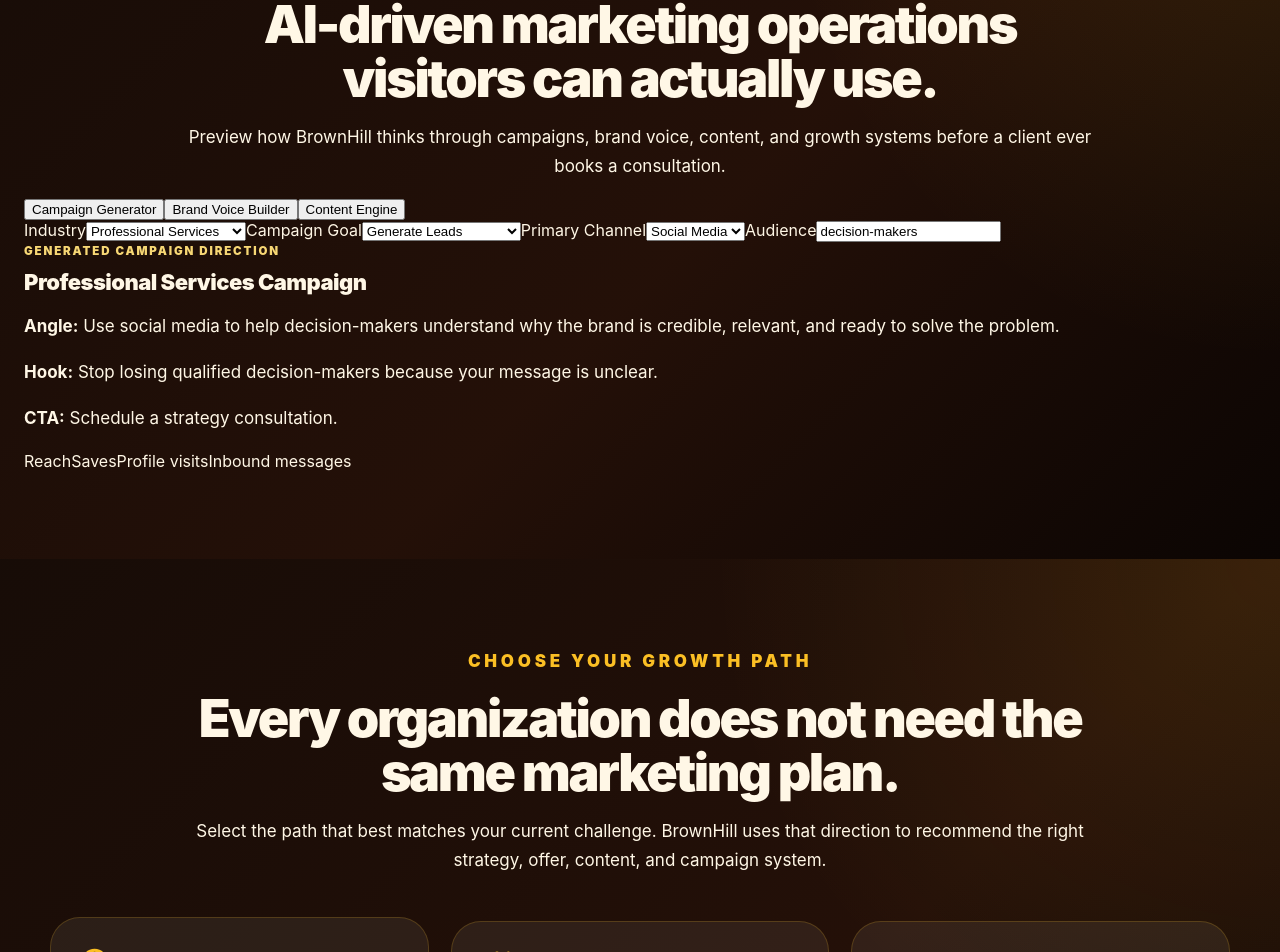
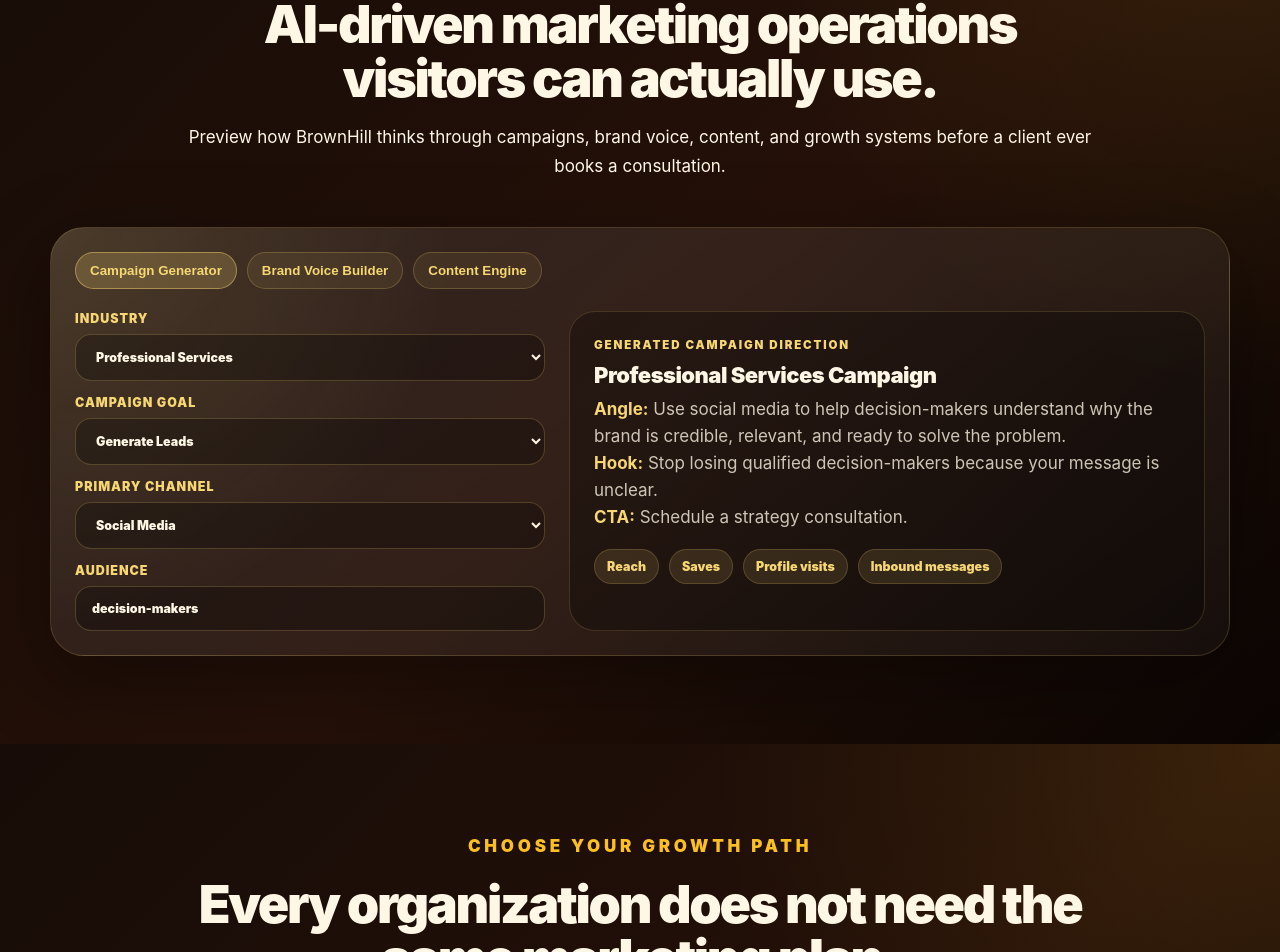
Before and after one commit to BH850/brownhill-website, a React (Vite) app: page / in a window 1280 px wide. Shown: the part 3195-4147 px from the top of the page. Built offline with nearby package versions, Linux system fonts and the light colour scheme.

Commit message:
Update index.css

```diff
--- a/src/index.css
+++ b/src/index.css
@@ -3238,3 +3238,513 @@
     padding: 20px;
   }
 }
+/* SHORTER PREMIUM BROWNHILL VERSION + AI COMMAND CENTER */
+
+.site,
+.theme-dark {
+  background: #170c07;
+  color: #fff7e6;
+}
+
+.theme-toggle {
+  display: none !important;
+}
+
+.premium-dark {
+  background:
+    radial-gradient(circle at top right, rgba(251, 191, 36, 0.1), transparent 34%),
+    linear-gradient(135deg, #170c07 0%, #241008 54%, #0b0503 100%) !important;
+  color: #fff7e6 !important;
+}
+
+.theme-dark .card,
+.theme-dark .proof-card,
+.theme-dark .service-card,
+.theme-dark .package-card,
+.theme-dark .growth-path-card,
+.theme-dark .growth-path-output,
+.theme-dark .culture-intel-card {
+  background: rgba(255, 247, 230, 0.07) !important;
+  color: #fff7e6 !important;
+  border-color: rgba(251, 191, 36, 0.18) !important;
+}
+
+.theme-dark .card p,
+.theme-dark .proof-card p,
+.theme-dark .package-card p,
+.theme-dark .growth-path-card p,
+.theme-dark .growth-path-output p,
+.theme-dark .culture-intel-card p {
+  color: rgba(255, 247, 230, 0.78) !important;
+}
+
+.theme-dark h2,
+.theme-dark h3 {
+  color: #fff7e6;
+}
+
+.section-cta-row {
+  margin-top: 28px;
+  display: flex;
+  gap: 14px;
+  flex-wrap: wrap;
+}
+
+.dark-card svg {
+  color: #fbbf24;
+}
+
+.signal-list button {
+  cursor: pointer;
+  padding: 8px 11px;
+  border-radius: 999px;
+  font-size: 0.78rem;
+  font-weight: 800;
+  color: #f7d774;
+  background: rgba(247, 215, 116, 0.1);
+  border: 1px solid rgba(247, 215, 116, 0.18);
+  transition: transform 0.2s ease, background 0.2s ease, border-color 0.2s ease;
+}
+
+.signal-list button:hover,
+.signal-list button.active {
+  transform: translateY(-2px);
+  background: rgba(247, 215, 116, 0.2);
+  border-color: rgba(247, 215, 116, 0.45);
+}
+
+.ai-insight-box,
+.generated-prompt {
+  margin-top: 18px;
+  padding: 18px;
+  border-radius: 22px;
+  background: rgba(0, 0, 0, 0.28);
+  border: 1px solid rgba(247, 215, 116, 0.16);
+}
+
+.ai-insight-box h3,
+.ai-scanner h3,
+.command-output h3 {
+  color: #fff7e6;
+  margin: 0 0 8px;
+}
+
+.ai-insight-box p,
+.ai-scanner p,
+.generated-prompt p,
+.command-output p {
+  margin: 0;
+  color: rgba(255, 247, 230, 0.78);
+  line-height: 1.6;
+}
+
+.ai-insight-label {
+  margin: 0 0 8px !important;
+  color: #f7d774 !important;
+  font-size: 0.72rem !important;
+  font-weight: 950 !important;
+  letter-spacing: 0.16em !important;
+  text-transform: uppercase !important;
+}
+
+.ai-feature-card {
+  text-align: left;
+  color: #fff;
+}
+
+.ai-scanner {
+  width: min(1180px, calc(100% - 40px));
+  margin: 40px auto 0;
+  display: grid;
+  grid-template-columns: 0.85fr 1.15fr;
+  gap: 22px;
+  padding: 24px;
+  border-radius: 32px;
+  background:
+    linear-gradient(145deg, rgba(255, 255, 255, 0.1), rgba(255, 255, 255, 0.04));
+  border: 1px solid rgba(255, 255, 255, 0.12);
+  box-shadow: 0 24px 80px rgba(0, 0, 0, 0.3);
+  backdrop-filter: blur(18px);
+}
+
+.scanner-controls,
+.command-controls {
+  display: grid;
+  gap: 14px;
+}
+
+.scanner-controls label,
+.command-controls label {
+  display: grid;
+  gap: 8px;
+  color: #f7d774;
+  font-size: 0.78rem;
+  font-weight: 900;
+  letter-spacing: 0.08em;
+  text-transform: uppercase;
+}
+
+.scanner-controls select,
+.command-controls select,
+.command-controls input {
+  width: 100%;
+  padding: 14px 16px;
+  border-radius: 16px;
+  border: 1px solid rgba(247, 215, 116, 0.22);
+  background: rgba(0, 0, 0, 0.28);
+  color: #fff7e6;
+  font: inherit;
+  outline: none;
+}
+
+.scanner-output {
+  grid-column: 1 / -1;
+  display: grid;
+  grid-template-columns: 150px 1fr;
+  gap: 24px;
+  align-items: center;
+  margin-top: 8px;
+  padding-top: 22px;
+  border-top: 1px solid rgba(255, 255, 255, 0.1);
+}
+
+.ai-score-ring {
+  width: 140px;
+  height: 140px;
+  border-radius: 999px;
+  display: grid;
+  place-items: center;
+  text-align: center;
+  background:
+    radial-gradient(circle at center, rgba(247, 215, 116, 0.26), transparent 60%),
+    rgba(0, 0, 0, 0.34);
+  border: 1px solid rgba(247, 215, 116, 0.32);
+  box-shadow: inset 0 0 34px rgba(247, 215, 116, 0.1);
+}
+
+.ai-score-ring span {
+  display: block;
+  color: #f7d774;
+  font-size: 2.35rem;
+  font-weight: 950;
+  line-height: 1;
+}
+
+.ai-score-ring small {
+  display: block;
+  margin-top: 8px;
+  color: rgba(255, 247, 230, 0.72);
+  font-weight: 800;
+  text-transform: uppercase;
+  letter-spacing: 0.08em;
+}
+
+/* AI Command Center */
+
+.command-shell {
+  width: min(1180px, calc(100% - 40px));
+  margin: 46px auto 0;
+  padding: 24px;
+  border-radius: 34px;
+  background:
+    radial-gradient(circle at top left, rgba(247, 215, 116, 0.12), transparent 32%),
+    linear-gradient(145deg, rgba(255, 255, 255, 0.1), rgba(255, 255, 255, 0.035));
+  border: 1px solid rgba(247, 215, 116, 0.16);
+  box-shadow: 0 24px 80px rgba(0, 0, 0, 0.34);
+}
+
+.command-tabs {
+  display: flex;
+  flex-wrap: wrap;
+  gap: 10px;
+  margin-bottom: 22px;
+}
+
+.command-tabs button,
+.trait-grid button {
+  cursor: pointer;
+  border: 1px solid rgba(247, 215, 116, 0.22);
+  background: rgba(247, 215, 116, 0.08);
+  color: #f7d774;
+  border-radius: 999px;
+  padding: 10px 14px;
+  font-weight: 900;
+}
+
+.command-tabs button.active,
+.command-tabs button:hover,
+.trait-grid button.active,
+.trait-grid button:hover {
+  background: rgba(247, 215, 116, 0.2);
+  border-color: rgba(247, 215, 116, 0.45);
+}
+
+.command-grid {
+  display: grid;
+  grid-template-columns: 0.85fr 1.15fr;
+  gap: 24px;
+}
+
+.command-output {
+  padding: 24px;
+  border-radius: 26px;
+  background: rgba(0, 0, 0, 0.28);
+  border: 1px solid rgba(247, 215, 116, 0.16);
+}
+
+.command-output strong {
+  color: #f7d774;
+}
+
+.metric-row,
+.trait-grid {
+  display: flex;
+  flex-wrap: wrap;
+  gap: 10px;
+  margin-top: 18px;
+}
+
+.metric-row span {
+  padding: 9px 12px;
+  border-radius: 999px;
+  background: rgba(247, 215, 116, 0.12);
+  color: #f7d774;
+  border: 1px solid rgba(247, 215, 116, 0.18);
+  font-size: 0.78rem;
+  font-weight: 900;
+}
+
+.voice-sample {
+  margin-top: 20px;
+  padding: 18px;
+  border-radius: 20px;
+  background: rgba(255, 247, 230, 0.06);
+  border: 1px solid rgba(247, 215, 116, 0.14);
+}
+
+.content-list {
+  display: grid;
+  gap: 12px;
+  margin-top: 18px;
+}
+
+.content-list div {
+  display: grid;
+  grid-template-columns: 24px 1fr;
+  gap: 10px;
+  align-items: start;
+  padding: 12px;
+  border-radius: 18px;
+  background: rgba(255, 247, 230, 0.06);
+  border: 1px solid rgba(247, 215, 116, 0.12);
+}
+
+.content-list svg {
+  color: #f7d774;
+  margin-top: 2px;
+}
+
+.growth-path-grid,
+.package-grid {
+  width: min(1180px, calc(100% - 40px));
+  margin: 46px auto 0;
+  display: grid;
+  gap: 22px;
+}
+
+.growth-path-grid {
+  grid-template-columns: repeat(3, 1fr);
+}
+
+.package-grid {
+  grid-template-columns: repeat(3, 1fr);
+}
+
+.growth-path-card,
+.package-card,
+.culture-intel-card {
+  text-align: left;
+  padding: 28px;
+  border-radius: 30px;
+  background: rgba(255, 247, 230, 0.07);
+  border: 1px solid rgba(251, 191, 36, 0.18);
+  color: #fff7e6;
+}
+
+.growth-path-card {
+  cursor: pointer;
+  transition: transform 0.2s ease, border-color 0.2s ease, background 0.2s ease;
+}
+
+.growth-path-card:hover,
+.growth-path-card.active {
+  transform: translateY(-4px);
+  background: rgba(251, 191, 36, 0.1);
+  border-color: rgba(251, 191, 36, 0.45);
+}
+
+.growth-path-card svg,
+.culture-intel-card svg {
+  color: #fbbf24;
+  margin-bottom: 18px;
+}
+
+.growth-subtitle,
+.package-label {
+  color: #fbbf24 !important;
+  font-weight: 900;
+}
+
+.growth-path-card span,
+.package-card a {
+  display: inline-flex;
+  margin-top: 18px;
+  color: #fbbf24;
+  font-weight: 950;
+}
+
+.growth-path-output {
+  width: min(760px, calc(100% - 40px));
+  margin: 30px auto 0;
+  padding: 28px;
+  border-radius: 30px;
+  border: 1px solid rgba(251, 191, 36, 0.18);
+  background: rgba(255, 247, 230, 0.07);
+  text-align: center;
+}
+
+.package-list {
+  display: grid;
+  gap: 10px;
+  margin-top: 20px;
+}
+
+.package-list span {
+  display: flex;
+  gap: 8px;
+  align-items: center;
+  color: rgba(255, 247, 230, 0.82);
+  font-size: 0.9rem;
+  font-weight: 800;
+}
+
+.package-list svg {
+  color: #fbbf24;
+  flex: 0 0 auto;
+}
+
+.culture-intel-grid {
+  display: grid;
+  gap: 16px;
+}
+
+.diagnostic-options {
+  display: flex;
+  flex-wrap: wrap;
+  gap: 8px;
+  padding: 12px;
+  border-top: 1px solid rgba(23, 12, 7, 0.1);
+  background: #fff7e6;
+}
+
+.diagnostic-options button {
+  cursor: pointer;
+  border: 1px solid rgba(23, 12, 7, 0.14);
+  background: #ffffff;
+  color: #170c07;
+  border-radius: 999px;
+  padding: 8px 10px;
+  font-size: 0.75rem;
+  font-weight: 800;
+}
+
+.diagnostic-options button:hover {
+  background: #f1dfc0;
+}
+
+.typing-bubble {
+  display: inline-flex;
+  align-items: center;
+  gap: 5px;
+  width: fit-content;
+}
+
+.typing-bubble span {
+  width: 7px;
+  height: 7px;
+  border-radius: 999px;
+  background: #170c07;
+  display: inline-block;
+  animation: typingPulse 1s infinite ease-in-out;
+}
+
+.typing-bubble span:nth-child(2) {
+  animation-delay: 0.15s;
+}
+
+.typing-bubble span:nth-child(3) {
+  animation-delay: 0.3s;
+}
+
+.ai-chat-panel {
+  color: #170c07;
+}
+
+.edna-quick-prompts {
+  background: #fff7e6;
+  border-top: 1px solid rgba(23, 12, 7, 0.1);
+}
+
+.edna-quick-prompts button {
+  color: #170c07;
+}
+
+.edna-quick-prompts button:disabled,
+.ai-chat-form input:disabled,
+.ai-chat-form button:disabled {
+  opacity: 0.55;
+  cursor: not-allowed;
+}
+
+@keyframes typingPulse {
+  0%,
+  80%,
+  100% {
+    transform: translateY(0);
+    opacity: 0.35;
+  }
+
+  40% {
+    transform: translateY(-3px);
+    opacity: 1;
+  }
+}
+
+@media (max-width: 980px) {
+  .growth-path-grid,
+  .package-grid,
+  .ai-scanner,
+  .scanner-output,
+  .command-grid {
+    grid-template-columns: 1fr;
+  }
+
+  .ai-score-ring {
+    width: 130px;
+    height: 130px;
+  }
+}
+
+@media (max-width: 640px) {
+  .section-cta-row {
+    flex-direction: column;
+  }
+
+  .growth-path-card,
+  .package-card,
+  .culture-intel-card,
+  .ai-scanner,
+  .command-shell {
+    padding: 20px;
+  }
+}
```
